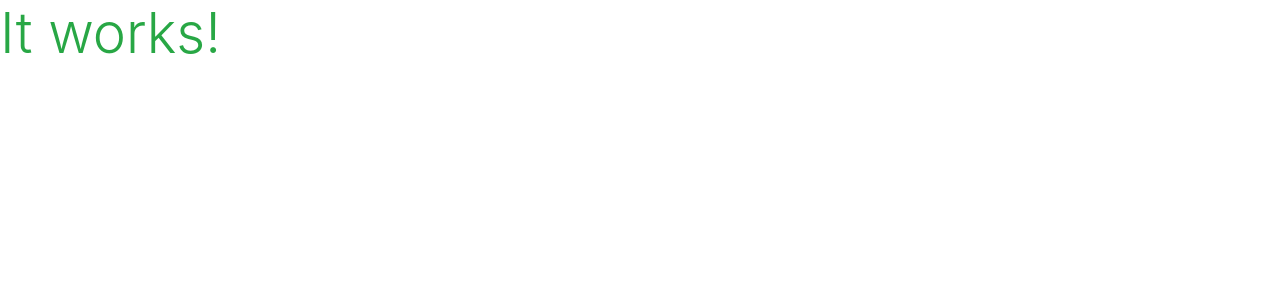
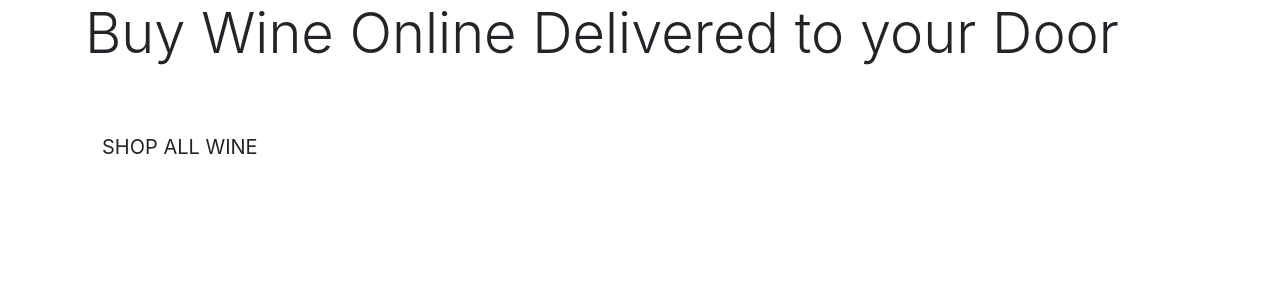
Before and after one commit to DionneMaguire/dionnes_wines, a Django app: page / in a window 1280 px wide. Shown: the top 300 px of the page. Run offline with Django 3.2, Linux system fonts and the light colour scheme; some libraries are stand-ins or nearby versions.

Commit message:
add home page content

```diff
--- a/home/templates/home/index.html
+++ b/home/templates/home/index.html
@@ -1,6 +1,27 @@
 {% extends "base.html" %}
 {% load static %}
 
+{% block page_header %}
+<div class="container header-container">
+    <div class="row">
+        <div class="col"></div>
+    </div>
+</div>
+{% endblock %}
+
 {% block content %}
-    <h1 class="display-4 text-success">It works!</h1>
+<div class="container h-100 hero-container">
+    <div class="row h-100 hero-outlay hero-image img-fluid">
+        <div class="col-12 hero-text my-auto">
+            <h1 class="display-4 logo-font text-black">
+                Buy Wine Online Delivered to your Door
+            </h1>
+            <div class="my-5">
+                <h4>
+                    <a href="" class="shop-now-button btn btn-lg rounded-0 text-uppercase py-3">Shop All Wine</a>
+                </h4>
+            </div>
+        </div>
+    </div>
+</div>
 {% endblock %}
```
